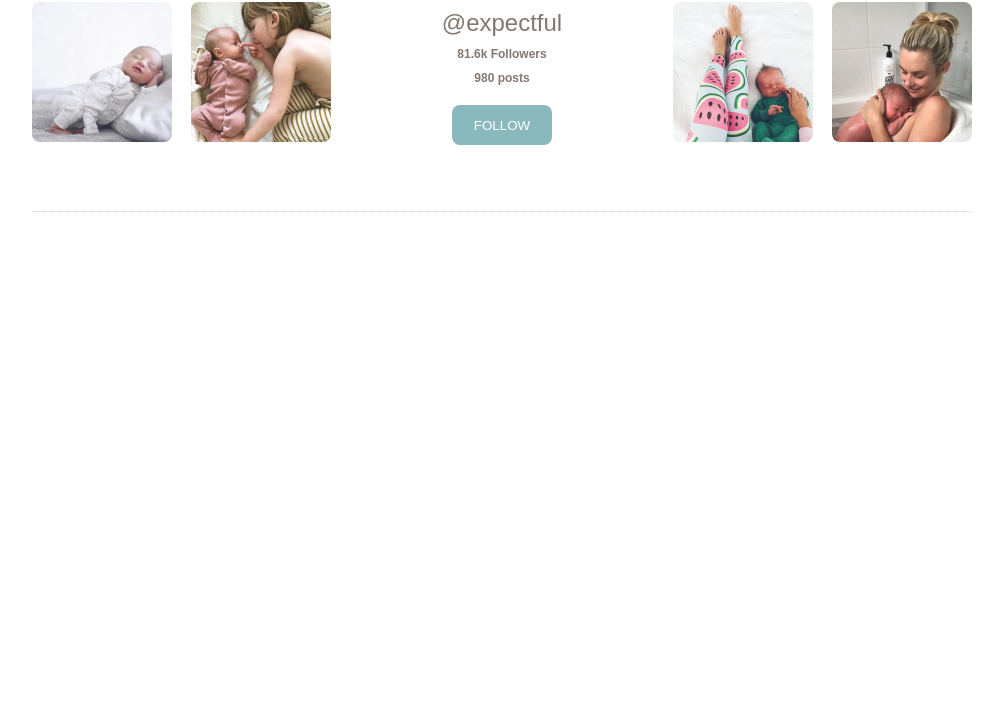
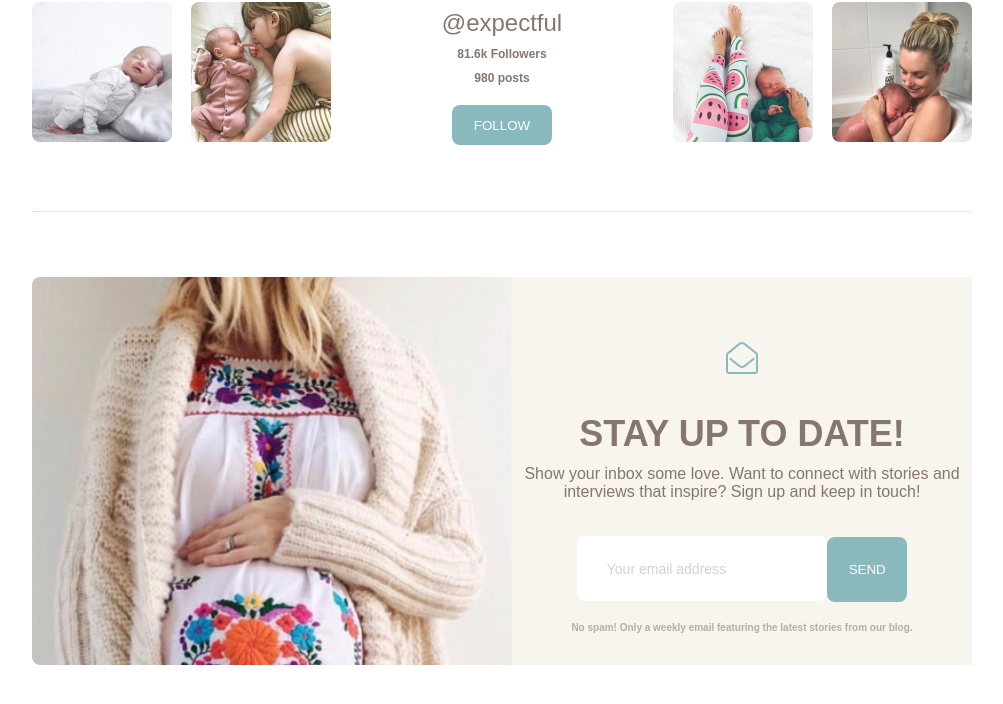
Before and after one commit to OlejukM/Expectful-Blog, a plain HTML site: page index.html in a window 1280 px wide. Shown: the part 1842-2546 px from the top of the page, without its empty margins (138-1141 px from the left). Before the commit the page ends 2119 px from the top, so only its background shows below. Drawn offline with Linux system fonts and the light colour scheme.

Commit message:
stay up to date

```diff
--- a/index.html
+++ b/index.html
@@ -308,7 +308,31 @@
 		</div>
 	</section>
 	<section>
-
+		<div class="container">
+			<div>
+				<img src="img/women.png" alt="">
+			</div>
+			<div id="stay-up-to-date">
+				<div id="env">
+					<img src="img/env.png" alt="">
+				</div>
+				<div id="stay-up">
+					<h1>STAY UP TO DATE!</h1>
+				</div>
+				<div id="stay-up-p">
+					<p>Show your inbox some love. Want to connect with stories and interviews that inspire? Sign up and keep in touch!</p>
+				</div>
+				<div>
+					<form>
+						<input type="email" name="Your email address" id="email-address" value="Your email address">
+						<button type="submit" id="btn-send">SEND</button>
+					</form>
+				</div>
+				<div id="stay-up-no-spam">
+					<p>No spam! Only a weekly email featuring the latest stories from our blog.</p>
+				</div>
+			</div>
+		</div>
 	</section>
 </body>
 
--- a/style.css
+++ b/style.css
@@ -240,3 +240,56 @@ hr {
     cursor: pointer;
     color: #ffffff;
 }
+
+#stay-up-to-date{
+    display: flex;
+    flex-direction: column;
+    width: 460px;
+    background-color: #f8f4ee;
+    text-align: center;
+    height: 388px;
+    margin-bottom: 65px;
+}
+
+#env{
+    margin: 65px 0 35px 0;
+}
+
+#stay-up{
+    font-size: 24px;
+    margin-bottom: 10px;
+    color: #85776f;
+}
+
+#stay-up-p{
+    color: #85776f;
+}
+
+#email-address{
+    margin-top: 35px;
+    width: 220px;
+    height: 65px;
+    border-radius: 8px;
+    border: none;
+    padding-left: 30px;
+    color: #d8d1ca;
+    font-size: 14px;
+
+}
+
+#stay-up-no-spam{
+    margin-top: 20px;
+    color: #b7ada5;
+    font-size: 10px;
+    font-weight: bold;
+}
+
+#btn-send{
+    width: 80px;
+    height: 65px;
+    background-color: #8ab9bd;
+    border: none;
+    border-radius: 8px;
+    color: #ffffff;
+    margin-left: -4px;
+}
```
Also changed, not shown: img/env.png (added), img/women.png (added).
